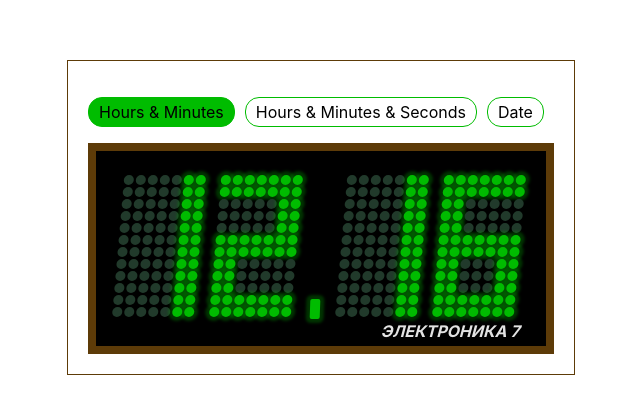
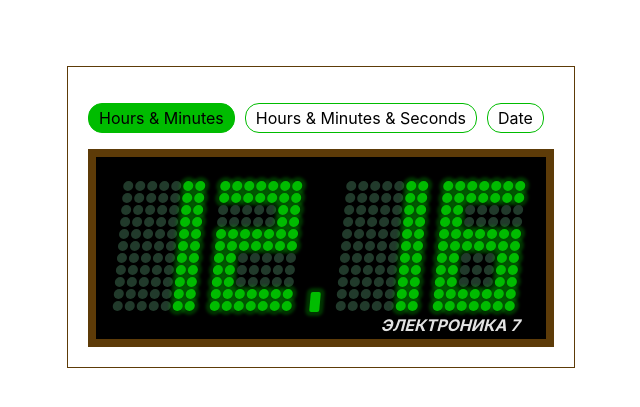
Before and after one commit to aliksander85/soviet-clocks, a React (Create React App) app: page / in a window 1280 px wide. Shown: the part 183-590 px from the top of the page, without its empty margins (319-959 px from the left). Built offline with nearby package versions, Linux system fonts and the light colour scheme.

Commit message:
[refactor]: made digit 11 circles height

```diff
--- a/src/App.scss
+++ b/src/App.scss
@@ -86,7 +86,7 @@ $clocksBorder: rgb(93, 59, 8);
 	height: 20px;
 	padding: 2px 4px;
 	margin: 1px 10px 1px 1px;
-	transform: skew(-2deg);
+	transform: skew(-5deg);
 }
 
 .point-sign {
@@ -116,7 +116,7 @@ $clocksBorder: rgb(93, 59, 8);
 .digit {
 	display: inline-block;
 	width: 85px;
-	height: 145px;
+	height: 132px;
 	padding: 2px 5px;
 	margin: 1px;
 	transform: skew(-5deg);
@@ -147,7 +147,7 @@ $clocksBorder: rgb(93, 59, 8);
 	.dot:nth-child(7n + 2),
 	.dot:nth-child(7n + 6),
 	.dot:nth-child(7n + 7),
-	.dot:nth-child(n + 71):nth-child(-n + 85) {
+	.dot:nth-child(n + 64):nth-child(-n + 78) {
 		@include active-item();
 	}
 }
@@ -160,18 +160,17 @@ $clocksBorder: rgb(93, 59, 8);
 .digit-2 {
 	.dot:nth-child(-n + 14),
 	.dot:nth-child(n + 20):nth-child(-n + 21),
-	.dot:nth-child(n + 27):nth-child(-n + 28),
-	.dot:nth-child(n + 34):nth-child(-n + 51),
+	.dot:nth-child(n + 27):nth-child(-n + 44),
+	.dot:nth-child(n + 50):nth-child(-n + 51),
 	.dot:nth-child(n + 57):nth-child(-n + 58),
-	.dot:nth-child(n + 64):nth-child(-n + 65),
-	.dot:nth-child(n + 71):nth-child(-n + 85) {
+	.dot:nth-child(n + 64):nth-child(-n + 77) {
 		@include active-item();
 	}
 }
 .digit-3 {
 	.dot:nth-child(-n + 14),
-	.dot:nth-child(n + 36):nth-child(-n + 49),
-	.dot:nth-child(n + 71):nth-child(-n + 85),
+	.dot:nth-child(n + 29):nth-child(-n + 42),
+	.dot:nth-child(n + 64):nth-child(-n + 77),
 	.dot:nth-child(7n),
 	.dot:nth-child(7n + 6) {
 		@include active-item();
@@ -182,21 +181,21 @@ $clocksBorder: rgb(93, 59, 8);
 	.dot:nth-child(n + 8):nth-child(-n + 9),
 	.dot:nth-child(n + 15):nth-child(-n + 16),
 	.dot:nth-child(n + 22):nth-child(-n + 23),
-	.dot:nth-child(n + 29):nth-child(-n + 30),
-	.dot:nth-child(n + 36):nth-child(-n + 49),
+	.dot:nth-child(n + 29):nth-child(-n + 42),
 	.dot:nth-child(7n),
 	.dot:nth-child(7n + 6) {
 		@include active-item();
 	}
 }
 .digit-5 {
-	.dot:nth-child(-n + 16),
+	.dot:nth-child(-n + 14),
+	.dot:nth-child(n + 15):nth-child(-n + 16),
 	.dot:nth-child(n + 22):nth-child(-n + 23),
-	.dot:nth-child(n + 29):nth-child(-n + 30),
-	.dot:nth-child(n + 36):nth-child(-n + 49),
+	.dot:nth-child(n + 29):nth-child(-n + 42),
+	.dot:nth-child(n + 48):nth-child(-n + 49),
 	.dot:nth-child(n + 55):nth-child(-n + 56),
 	.dot:nth-child(n + 62):nth-child(-n + 63),
-	.dot:nth-child(n + 69):nth-child(-n + 85) {
+	.dot:nth-child(n + 64):nth-child(-n + 77) {
 		@include active-item();
 	}
 }
@@ -204,40 +203,40 @@ $clocksBorder: rgb(93, 59, 8);
 	.dot:nth-child(-n + 14),
 	.dot:nth-child(7n + 1),
 	.dot:nth-child(7n + 2),
-	.dot:nth-child(n + 36):nth-child(-n + 49),
+	.dot:nth-child(n + 29):nth-child(-n + 42),
+	.dot:nth-child(n + 48):nth-child(-n + 49),
 	.dot:nth-child(n + 55):nth-child(-n + 56),
 	.dot:nth-child(n + 62):nth-child(-n + 63),
-	.dot:nth-child(n + 69):nth-child(-n + 85) {
+	.dot:nth-child(n + 64):nth-child(-n + 77) {
 		@include active-item();
 	}
 }
 .digit-7 {
-	.dot:nth-child(-n + 12),
+	.dot:nth-child(-n + 14),
 	.dot:nth-child(7n),
 	.dot:nth-child(7n + 6) {
 		@include active-item();
 	}
 }
 .digit-8 {
-	.dot:nth-child(-n + 12),
-	.dot:nth-child(7n),
-	.dot:nth-child(7n + 6),
+	.dot:nth-child(-n + 14),
 	.dot:nth-child(7n + 1),
 	.dot:nth-child(7n + 2),
-	.dot:nth-child(n + 36):nth-child(-n + 47),
-	.dot:nth-child(n + 73):nth-child(-n + 83) {
+	.dot:nth-child(7n + 6),
+	.dot:nth-child(7n),
+	.dot:nth-child(n + 29):nth-child(-n + 42),
+	.dot:nth-child(n + 64):nth-child(-n + 77) {
 		@include active-item();
 	}
 }
 .digit-9 {
-	.dot:nth-child(n + 1):nth-child(-n + 12),
+	.dot:nth-child(-n + 14),
+	.dot:nth-child(7n),
+	.dot:nth-child(7n + 6),
 	.dot:nth-child(n + 15):nth-child(-n + 16),
 	.dot:nth-child(n + 22):nth-child(-n + 23),
-	.dot:nth-child(n + 29):nth-child(-n + 30),
-	.dot:nth-child(n + 36):nth-child(-n + 49),
-	.dot:nth-child(7n),
-	.dot:nth-child(7n + 6),
-	.dot:nth-child(n + 71):nth-child(-n + 83) {
+	.dot:nth-child(n + 29):nth-child(-n + 42),
+	.dot:nth-child(n + 64):nth-child(-n + 77) {
 		@include active-item();
 	}
 }
--- a/src/components/ModeItem.tsx
+++ b/src/components/ModeItem.tsx
@@ -8,8 +8,6 @@ type ModeItemProps = {
 };
 
 function ModeItem({ modeKey, mode, handleModeClick }: ModeItemProps) {
-	console.log('mode', mode);
-	console.log('modeKey', modeKey);
 	return (
 		<li
 			className={
--- a/src/constants/constants.ts
+++ b/src/constants/constants.ts
@@ -1,4 +1,4 @@
 export const TEN: number = 10;
 export const DIGIT_WIDTH = 7;
-export const DIGIT_HEIGHT = 12;
+export const DIGIT_HEIGHT = 11;
 export const DIGIT_SQUARE = DIGIT_WIDTH * DIGIT_HEIGHT;
```
Also changed, not shown: src/components/Filter.tsx (deleted, +0 -8 lines).
